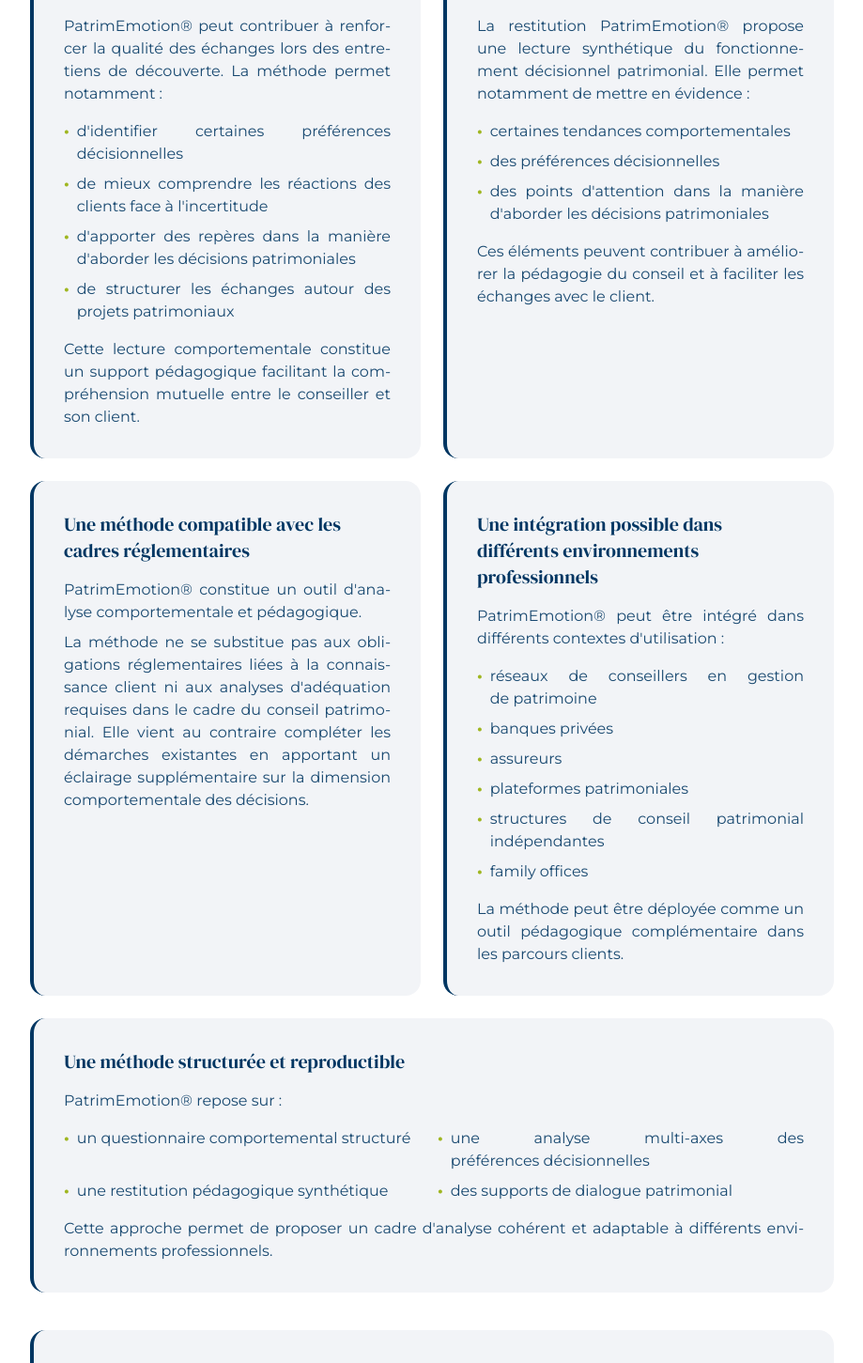
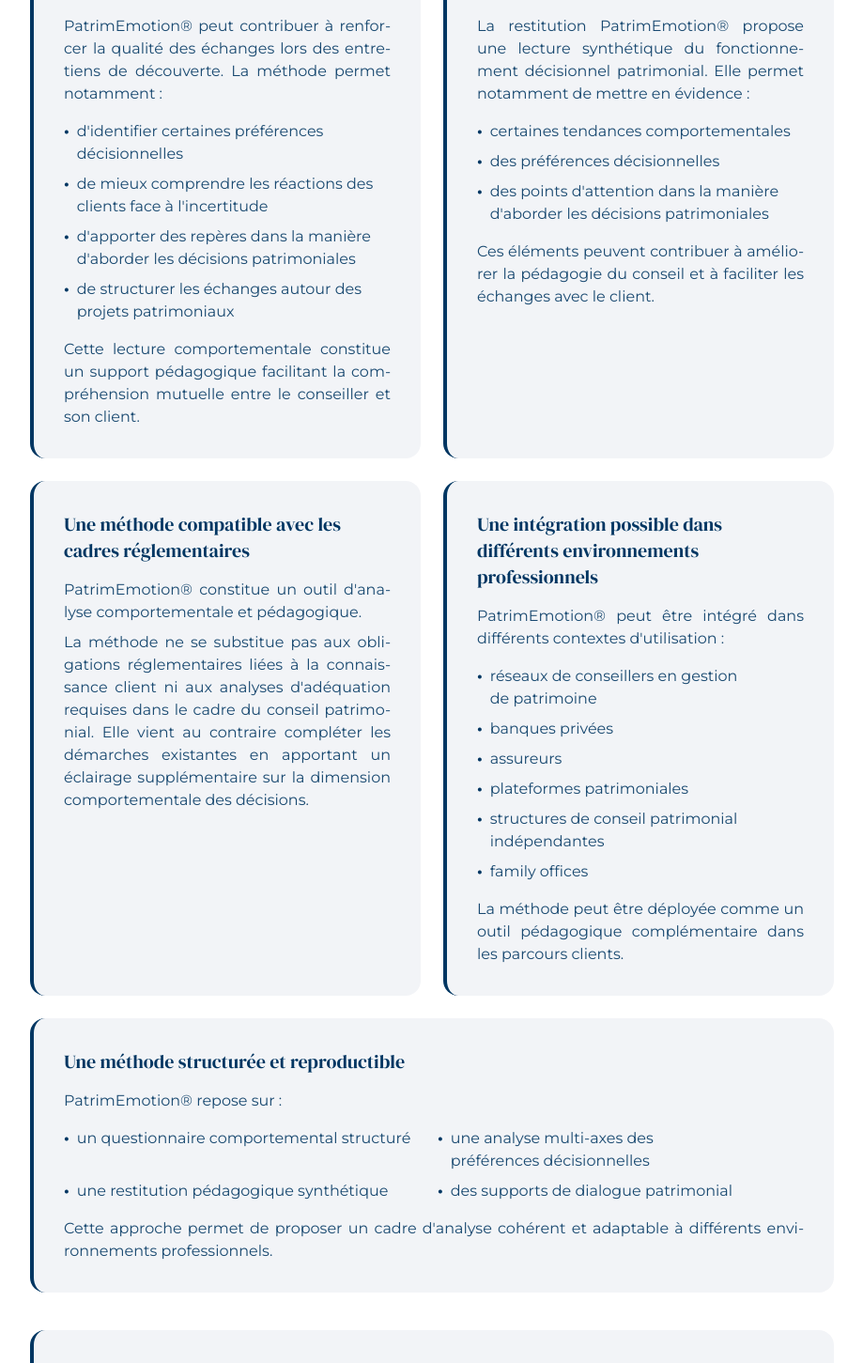
Before and after one commit to Revl-Visual/Site_PatrimEmotion, a Next.js app: page /solutions/institutionnels in a window 1280 px wide. Shown: the part 7183-8634 px from the top of the page at 94% size, without its empty margins (180-1099 px from the left). Built offline with nearby package versions, Linux system fonts and the light colour scheme.

Commit message:
Update page.tsx

```diff
--- a/app/solutions/institutionnels/page.tsx
+++ b/app/solutions/institutionnels/page.tsx
@@ -405,8 +405,8 @@
                   <ul className="space-y-2 mb-4">
                     {LEVIER_AMELIORATION.map((item, i) => (
                       <li key={i} className="flex items-start gap-2">
-                        <span className="text-[#9FB620] shrink-0 font-bold">•</span>
-                        <span className="text-[#003662]/90 text-justify">{item}</span>
+                        <span className="text-[#003662] shrink-0 font-bold">•</span>
+                        <span className="text-[#003662]/90 text-left">{item}</span>
                       </li>
                     ))}
                   </ul>
@@ -419,8 +419,8 @@
                   <ul className="space-y-2 mb-4">
                     {OUTIL_PEDAGOGIQUE_POINTS.map((item, i) => (
                       <li key={i} className="flex items-start gap-2">
-                        <span className="text-[#9FB620] shrink-0 font-bold">•</span>
-                        <span className="text-[#003662]/90 text-justify">{item}</span>
+                        <span className="text-[#003662] shrink-0 font-bold">•</span>
+                        <span className="text-[#003662]/90 text-left">{item}</span>
                       </li>
                     ))}
                   </ul>
@@ -439,8 +439,8 @@
                   <ul className="grid gap-2 mb-4">
                     {INTEGRATION_ENVIRONNEMENTS.map((item, i) => (
                       <li key={i} className="flex items-start gap-2">
-                        <span className="text-[#9FB620] shrink-0 font-bold">•</span>
-                        <span className="text-[#003662]/90 text-justify">{item}</span>
+                        <span className="text-[#003662] shrink-0 font-bold">•</span>
+                        <span className="text-[#003662]/90 text-left">{item}</span>
                       </li>
                     ))}
                   </ul>
@@ -453,8 +453,8 @@
                   <ul className="grid sm:grid-cols-2 gap-2 mb-4">
                     {METHODE_REPRODUCTIBLE.map((item, i) => (
                       <li key={i} className="flex items-start gap-2">
-                        <span className="text-[#9FB620] shrink-0 font-bold">•</span>
-                        <span className="text-[#003662]/90 text-justify">{item}</span>
+                        <span className="text-[#003662] shrink-0 font-bold">•</span>
+                        <span className="text-[#003662]/90 text-left">{item}</span>
                       </li>
                     ))}
                   </ul>
```
